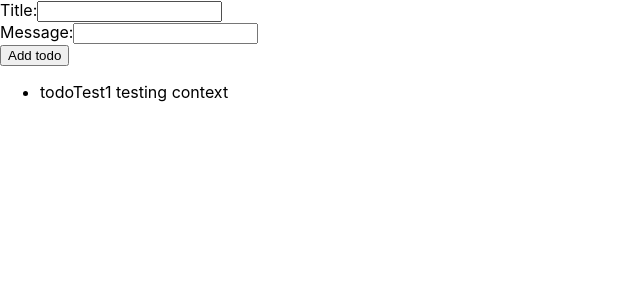
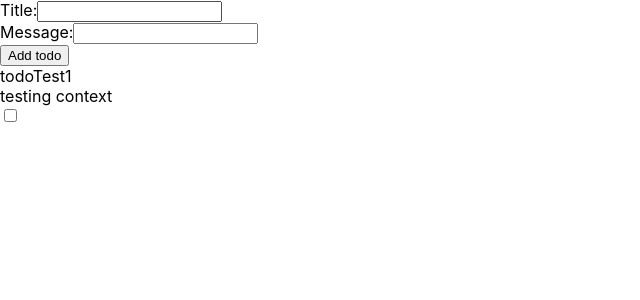
Before and after one commit to Siravian-index/todo-react-ts, a React (Vite) app: page / in a window 1280 px wide. Shown: the top 300 px of the page, without its empty margins (0-640 px from the left). Built offline with nearby package versions, Linux system fonts and the light colour scheme.

Commit message:
ADD--- a beautiful one liner map updater

```diff
--- a/src/components/TodoList.tsx
+++ b/src/components/TodoList.tsx
@@ -1,21 +1,27 @@
 import * as React from 'react'
 import { useTodoState } from '../stateManagement/ContextProvider'
+import { todo, todoAction } from '../stateManagement/reducer'
 
 const TodoList: React.FC = () => {
   const {
-    state: { todo, todoList },
+    state: { todoList },
     dispatch,
   } = useTodoState()
 
+  const checkBox = (e: React.ChangeEvent<HTMLInputElement>, todo: todo) => {
+    dispatch({ type: todoAction.UPDATE, payload: todo })
+  }
   return (
     <>
-      <ul>
+      <div>
         {todoList.map((t) => (
-          <li key={t.id}>
-            {t.title} {t.message}
-          </li>
+          <div key={t.id}>
+            <div>{t.title}</div>
+            <div>{t.message}</div>
+            <input type='checkbox' checked={t.isDone} onChange={(e) => checkBox(e, t)} />
+          </div>
         ))}
-      </ul>
+      </div>
     </>
   )
 }
--- a/src/stateManagement/reducer.ts
+++ b/src/stateManagement/reducer.ts
@@ -15,7 +15,10 @@ function reducer(state: stateType, action: actionType) {
     case todoAction.REMOVE:
       return state
     case todoAction.UPDATE:
-      return state
+      return {
+        ...state,
+        todoList: state.todoList.map((t) => (t.id === payload.id ? { ...payload, isDone: !payload.isDone } : t)),
+      }
     default:
       throw new Error('Illegal todoAction passed')
   }
```
